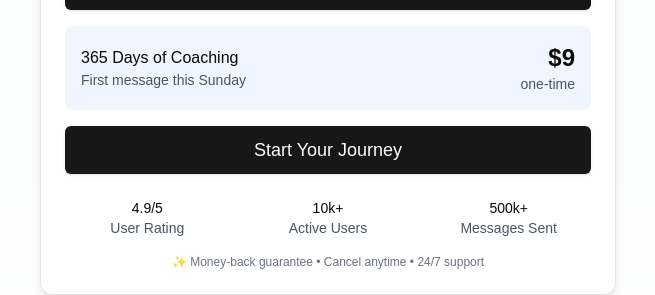
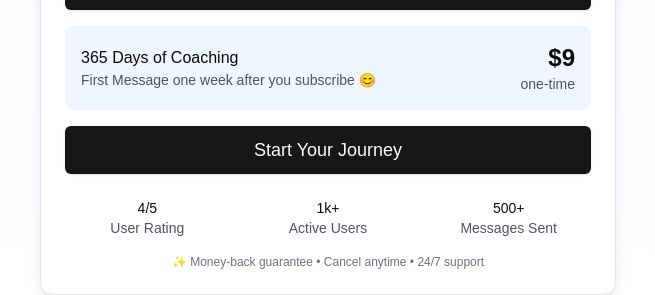
Before and after one commit to DevOmondi/weekwise, a Next.js app: page / in a window 1280 px wide. Shown: the part 891-1186 px from the top of the page, without its empty margins (312-967 px from the left). Built offline with nearby package versions, Linux system fonts and the light colour scheme; no server answers.

Commit message:
fix: update info

```diff
--- a/app/components/LandingPage.tsx
+++ b/app/components/LandingPage.tsx
@@ -312,7 +312,7 @@ Examples:
                   <div>
                     <div className="font-medium">365 Days of Coaching</div>
                     <div className="text-sm text-gray-600">
-                      First message this Sunday
+                      First Message one week after you subscribe 😊
                     </div>
                   </div>
                   <div className="text-right">
@@ -330,15 +330,15 @@ Examples:
                 {/* Stats */}
                 <div className="grid grid-cols-3 gap-4 pt-2 text-center text-sm">
                   <div>
-                    <div className="font-medium">4.9/5</div>
+                    <div className="font-medium">4/5</div>
                     <div className="text-gray-600">User Rating</div>
                   </div>
                   <div>
-                    <div className="font-medium">10k+</div>
+                    <div className="font-medium">1k+</div>
                     <div className="text-gray-600">Active Users</div>
                   </div>
                   <div>
-                    <div className="font-medium">500k+</div>
+                    <div className="font-medium">500+</div>
                     <div className="text-gray-600">Messages Sent</div>
                   </div>
                 </div>
```
